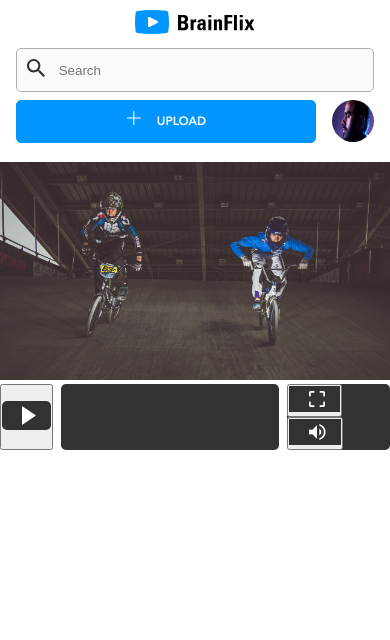
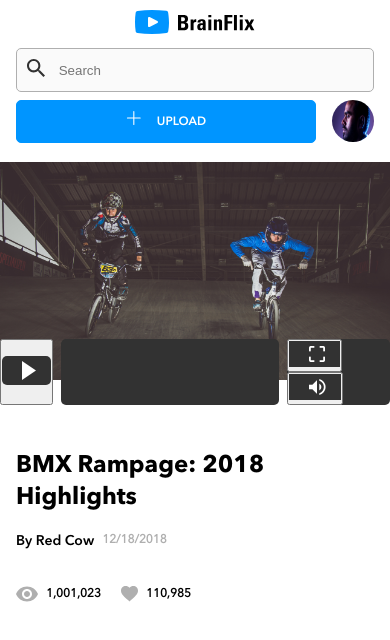
Before and after one commit to MiguelChiau/BrainFlix, a React (Create React App) app in the folder sprint-1/client/: page / in a window 390 px wide. Shown: the top 640 px of the page. Built offline with nearby package versions, Linux system fonts and the light colour scheme.

Commit message:
title mobile responsive

```diff
--- a/sprint-1/client/src/components/App.js
+++ b/sprint-1/client/src/components/App.js
@@ -1,6 +1,7 @@
 import React from "react";
 import Header from "./Header.js";
 import Hero from "./Hero.js";
+import Title from "./Title.js";
 
 import "../styles/app.css";
 
@@ -9,6 +10,7 @@ function App() {
     <div className="App">
       <Header />
       <Hero />
+      <Title />
     </div>
   );
 }
--- a/sprint-1/client/src/components/Hero.js
+++ b/sprint-1/client/src/components/Hero.js
@@ -6,7 +6,6 @@ import Volume from "../assets/Icons/PNG/Icon-volume.png";
 
 function Hero() {
   return (
-    <div>
     <div className="hero-background">
       <video poster={Background} />
 
@@ -28,7 +27,6 @@ function Hero() {
         </div>
       </div>
     </div>
-    </div>
   );
 }
 
--- /dev/null
+++ b/sprint-1/client/src/components/Title.js
@@ -0,0 +1,30 @@
+import React from "react";
+import Views from "../assets/Icons/SVG/Icon-views.svg";
+import Likes from "../assets/Icons/SVG/Icon-likes.svg";
+
+function Title() {
+  return (
+    <div className="container-title">
+      <h1>BMX Rampage: 2018 Highlights</h1>
+
+      <div className="container-author">
+        <h2>By Red Cow</h2>
+        <h5>12/18/2018</h5>
+      </div>
+
+      <div className="container">
+        <div className="container-views">
+          <img src={Views} alt="" />
+          <h5>1,001,023</h5>
+        </div>
+
+        <div className="container-likes">
+          <img src={Likes} alt="" />
+          <h5>110,985</h5>
+        </div>
+      </div>
+    </div>
+  );
+}
+
+export default Title;
--- a/sprint-1/client/src/styles/app.css
+++ b/sprint-1/client/src/styles/app.css
@@ -140,10 +140,6 @@
   }
 }
 
-.hero-background {
-  height: 183px;
-}
-
 .hero-background video {
   width: 100%;
 }
@@ -152,6 +148,8 @@
   display: -webkit-box;
   display: -ms-flexbox;
   display: flex;
+  position: relative;
+  bottom: 45px;
 }
 
 .controls-play img {
@@ -202,4 +200,73 @@
     height: 540px;
   }
 }
+
+.container-title {
+  margin-right: 16px;
+  margin-left: 16px;
+  display: block;
+  font-family: AvenirBold;
+}
+
+.container-title h1 {
+  font-size: 24px;
+  line-height: 32px;
+  margin-bottom: 16px;
+}
+
+.container-author {
+  display: -webkit-box;
+  display: -ms-flexbox;
+  display: flex;
+  margin-bottom: 32px;
+}
+
+.container-author h2 {
+  font-family: AvenirDemi;
+  font-size: 14px;
+  line-height: 22px;
+  margin-right: 8px;
+  text-align: center;
+}
+
+.container-author h5 {
+  font-family: AvenirRegular;
+  color: #afafaf;
+  font-size: 12px;
+  line-height: 20px;
+  text-align: center;
+}
+
+.container {
+  display: -webkit-box;
+  display: -ms-flexbox;
+  display: flex;
+}
+
+.container h5 {
+  font-family: AvenirRegular;
+  font-size: 12px;
+  line-height: 20px;
+}
+
+.container-views {
+  display: -webkit-box;
+  display: -ms-flexbox;
+  display: flex;
+  margin-right: 20px;
+}
+
+.container-views img {
+  margin-right: 8px;
+}
+
+.container-likes {
+  display: -webkit-box;
+  display: -ms-flexbox;
+  display: flex;
+}
+
+.container-likes img {
+  margin-right: 8px;
+}
 /*# sourceMappingURL=app.css.map */
--- a/sprint-1/client/src/styles/app.scss
+++ b/sprint-1/client/src/styles/app.scss
@@ -8,3 +8,4 @@
 @import "partials/fonts";
 @import "partials/header";
 @import "partials/hero";
+@import "partials/title";
--- a/sprint-1/client/src/styles/partials/_hero.scss
+++ b/sprint-1/client/src/styles/partials/_hero.scss
@@ -1,5 +1,5 @@
 .hero-background {
-  height: 183px;
+  // height: 183px;
 
   video {
     width: 100%;
@@ -9,6 +9,8 @@
 //JUST TESTING THE CONTROLS
 .controls {
   display: flex;
+  position: relative;
+  bottom: 45px;
   &-play {
     img {
       padding: 5px 15px 5px 20px;
--- /dev/null
+++ b/sprint-1/client/src/styles/partials/_title.scss
@@ -0,0 +1,57 @@
+.container-title {
+  margin-right: 16px;
+  margin-left: 16px;
+  display: block;
+  font-family: AvenirBold;
+
+  h1 {
+    font-size: 24px;
+    line-height: 32px;
+    margin-bottom: 16px;
+  }
+}
+
+.container-author {
+  display: flex;
+  margin-bottom: 32px;
+
+  h2 {
+    font-family: AvenirDemi;
+    font-size: 14px;
+    line-height: 22px;
+    margin-right: 8px;
+    text-align: center;
+  }
+  h5 {
+    font-family: AvenirRegular;
+    color: $silver;
+    font-size: 12px;
+    line-height: 20px;
+    text-align: center;
+  }
+}
+
+.container {
+  display: flex;
+  h5 {
+    font-family: AvenirRegular;
+    font-size: 12px;
+    line-height: 20px;
+  }
+}
+
+.container-views {
+  display: flex;
+  margin-right: 20px;
+
+  img {
+    margin-right: 8px;
+  }
+}
+
+.container-likes {
+  display: flex;
+  img {
+    margin-right: 8px;
+  }
+}
```
Also changed, not shown: 1 other file (tests, documents, lock files or other folders). Lines whose indentation alone changed are shown as unchanged.
